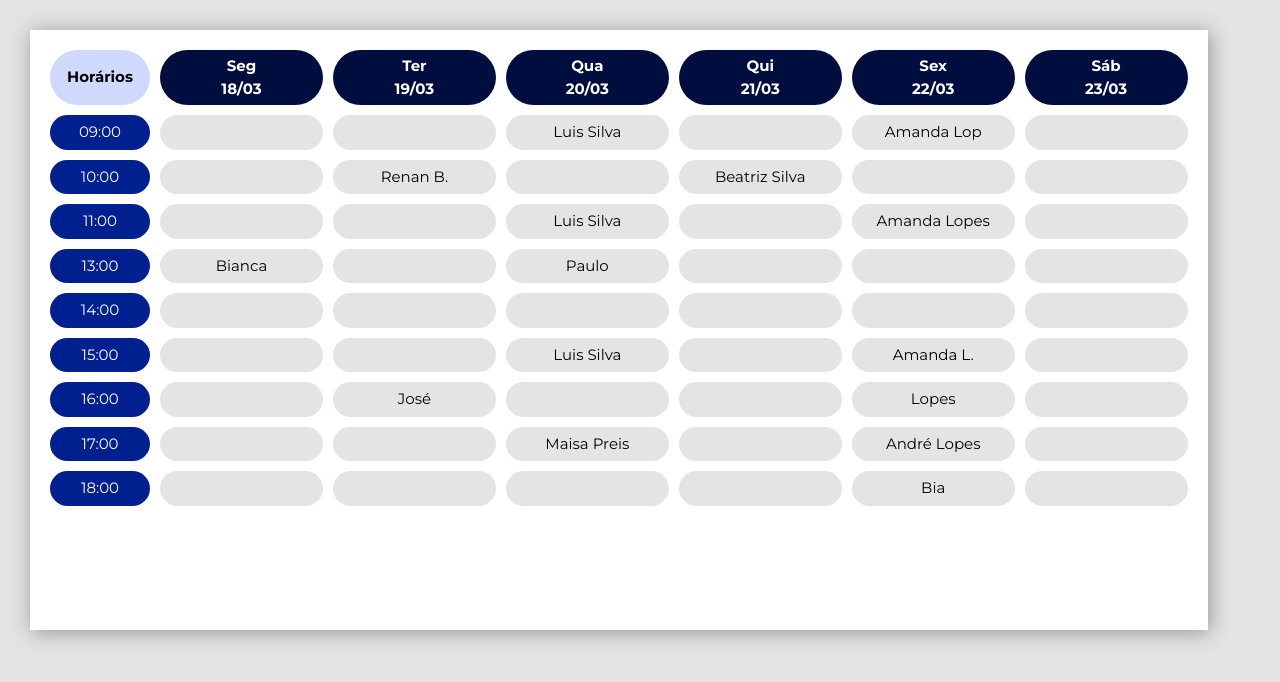
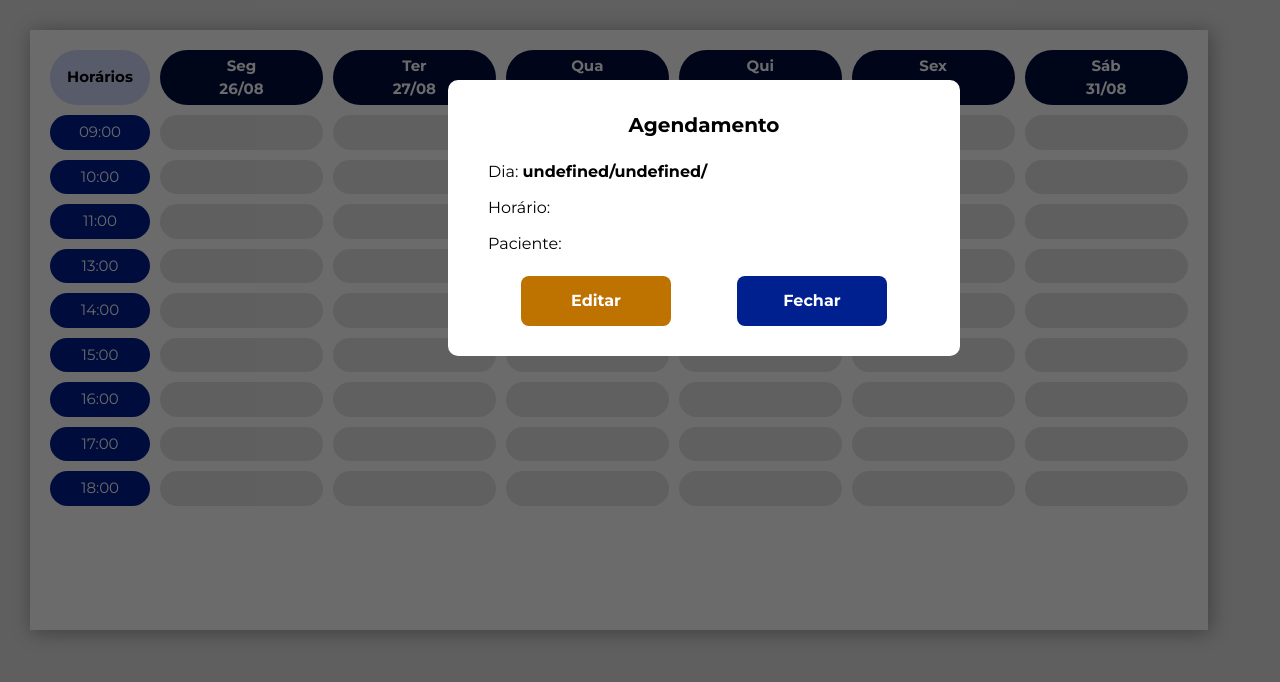
Before and after one commit to maisappreis/dental-clinic, a Next.js app: page /dental-clinic/pages/calendar in a window 1280 px wide. Both pictures are taken after a click on the button 241 px from the left and 132 px from the top of the page. Shown: the top 682 px of the page. Built offline with nearby package versions, Linux system fonts and the light colour scheme.

Commit message:
feat: Structuring the agenda to enable connection to the backend soon.

```diff
--- a/src/app/pages/calendar/appointments.tsx
+++ b/src/app/pages/calendar/appointments.tsx
@@ -1,27 +1,84 @@
+"use client";
+import { useState } from "react";
 import styles from "./Calendar.module.css";
-// import { FontAwesomeIcon } from "@fortawesome/react-fontawesome";
-// import { faCircleInfo } from '@fortawesome/free-solid-svg-icons';
+import Modal from "@/app/components/modal";
+import { formatDate } from "@/utils/date";
+
+interface PatientProps {
+  date: string;
+  time: string;
+  name: string;
+  notes: string;
+}
 
 interface AppointmentsProps {
   time: string;
-  patients: string[];
+  patients: PatientProps[];
 }
 
 export default function Appointments({ time, patients }: AppointmentsProps) {
+  const [showModal, setShowModal] = useState(false);
+  const [modalTitle, setModalTitle] = useState('');
+  const [selectedPatient, setSelectedPatient] = useState({
+    date: "",
+    time: "",
+    name: "",
+    notes: ""
+  });
+
+  const openModal = (patient: PatientProps): void => {
+    if (patient.name !== "") {
+      setSelectedPatient(patient);
+      console.log('patient', patient)
+    }
+    setShowModal(true);
+    setModalTitle("Agendamento");
+
+  };
+
+  const closeModal = () => {
+    setShowModal(false);
+    setSelectedPatient({
+      date: "",
+      time: "",
+      name: "",
+      notes: ""
+    });
+  };
+
+  const saveAppointment = () => {
+    console.log('Salvar')
+  }
+
   return (
     <>
       <div className={`${styles.schedule} ${styles.blue} ${styles.text}`}>{time}</div>
       {patients.map((patient, index) => (
-        <button key={index} className={`${styles.schedule} ${styles.graylight}`}>
+        <button key={index} className={`${styles.schedule} ${styles.graylight}`} onClick={() => openModal(patient)}>
           <div className="flex justify-center">
-            <p className={`${styles.text}`}>{patient}</p>
-            {/* {patient ?
-              <FontAwesomeIcon icon={faCircleInfo} className={styles.info} />
-              : <span></span>
-            } */}
+            <p className={`${styles.text}`}>{patient.name}</p>
           </div>
         </button>
       ))}
+
+      {showModal &&
+        <Modal title={modalTitle}>
+          <div className="my-5 text-left">
+            <h3 className="mb-3">Dia: <strong>{formatDate(selectedPatient.date)}</strong></h3>
+            <h3 className="mb-3">Horário: <strong>{selectedPatient.time}</strong></h3>
+            <h3>Paciente: <strong>{selectedPatient.name}</strong></h3>
+            <p className="my-4">{selectedPatient.notes}</p>
+          </div>
+          <div className="flex justify-around">
+            <button onClick={saveAppointment} className="btn orange size">
+              Editar
+            </button>
+            <button onClick={closeModal} className="btn red size blue">
+              Fechar
+            </button>
+          </div>
+        </Modal>
+      }
     </>
   );
 }
--- a/src/app/pages/calendar/page.tsx
+++ b/src/app/pages/calendar/page.tsx
@@ -1,30 +1,75 @@
+"use client";
+import { useMemo } from "react";
 import styles from "./Calendar.module.css";
 import Appointments from "./appointments";
 
-const daysOfWeek = [
-  { dayWeek: "Seg", day: "18/03" },
-  { dayWeek: "Ter", day: "19/03" },
-  { dayWeek: "Qua", day: "20/03" },
-  { dayWeek: "Qui", day: "21/03" },
-  { dayWeek: "Sex", day: "22/03" },
-  { dayWeek: "Sáb", day: "23/03" },
+const dataComingFromBack = [
+  { date: "2024-09-02", time: "09:00", patient: "Luis Silva", notes: "" },
+  { date: "2024-09-02", time: "10:00", patient: "Renan Bern", notes: "" },
+  { date: "2024-09-03", time: "11:00", patient: "Amanda Lopes", notes: "" },
+  { date: "2024-09-03", time: "13:00", patient: "Bianca", notes: "" },
+  { date: "2024-09-03", time: "14:00", patient: "Duff Preis", notes: "Muito lindo" },
+  { date: "2024-09-04", time: "15:00", patient: "Luis Silva", notes: "" },
+  { date: "2024-09-04", time: "16:00", patient: "José", notes: "" },
+  { date: "2024-09-04", time: "17:00", patient: "Maisa Preis", notes: "" },
+  { date: "2024-09-05", time: "18:00", patient: "Bia", notes: "" },
+]
+
+const times = ["09:00", "10:00", "11:00", "13:00", "14:00", "15:00", "16:00", "17:00", "18:00"];
+
+const initialFormat = [
+  { date: "", time: "", name: "", notes: "" },
+  { date: "", time: "", name: "", notes: "" },
+  { date: "", time: "", name: "", notes: "" },
+  { date: "", time: "", name: "", notes: "" },
+  { date: "", time: "", name: "", notes: "" },
+  { date: "", time: "", name: "", notes: "" },
 ];
 
-// TODO: Receive the full name from the backend, and create a function to add a short name.
+export default function Calendar() {
 
-const appointments = [
-  { time: "09:00", patients: ["", "", "Luis Silva", "", "Amanda Lop", ""] },
-  { time: "10:00", patients: ["", "Renan B.", "", "Beatriz Silva", "", ""] },
-  { time: "11:00", patients: ["", "", "Luis Silva", "", "Amanda Lopes", ""] },
-  { time: "13:00", patients: ["Bianca", "", "Paulo", "", "", ""] },
-  { time: "14:00", patients: ["", "", "", "", "", ""] },
-  { time: "15:00", patients: ["", "", "Luis Silva", "", "Amanda L.", ""] },
-  { time: "16:00", patients: ["", "José", "", "", "Lopes", ""] },
-  { time: "17:00", patients: ["", "", "Maisa Preis", "", "André Lopes", ""] },
-  { time: "18:00", patients: ["", "", "", "", "Bia", ""] },
-]
+  const daysOfWeek = useMemo(() => {
+    const today = new Date();
+    const startOfWeek = today.getDate() - today.getDay() + 1;
+    const days = ["Seg", "Ter", "Qua", "Qui", "Sex", "Sáb"];
 
-export default function Calendar() {
+    return days.map((day, index) => {
+      const currentDay = new Date(today.setDate(startOfWeek + index));
+      const dayFormatted = currentDay.toLocaleDateString("pt-BR", {
+        day: "2-digit",
+        month: "2-digit",
+      });
+
+      return { dayWeek: day, day: dayFormatted, date: currentDay.toISOString().split('T')[0] };
+    });
+  }, []);
+
+  const initialAppointments = times.map(time => ({
+    time,
+    patients: initialFormat.map(patient => ({ ...patient, time }))
+  }));
+
+  const appointments = useMemo(() => {
+    const updatedAppointments = [...initialAppointments];
+
+    dataComingFromBack.forEach(({ date, time, patient, notes }) => {
+      const dayIndex = daysOfWeek.findIndex(day => day.date === date);
+      if (dayIndex !== -1) {
+        const appointment = updatedAppointments.find(a => a.time === time);
+        if (appointment) {
+          appointment.patients[dayIndex] = {
+            date,
+            time,
+            name: patient,
+            notes: notes,
+          };
+        }
+      }
+    });
+
+    return updatedAppointments;
+  }, [daysOfWeek, initialAppointments]);
+
   return (
     <div className="content">
       <div className={styles.grid}>
--- a/src/app/styles/button.css
+++ b/src/app/styles/button.css
@@ -30,6 +30,10 @@
   background-color: red;
 }
 
+.orange {
+  background-color: rgb(190, 114, 0);
+}
+
 .blue {
   background-color: var(--blue-dark-color)
 }
```
